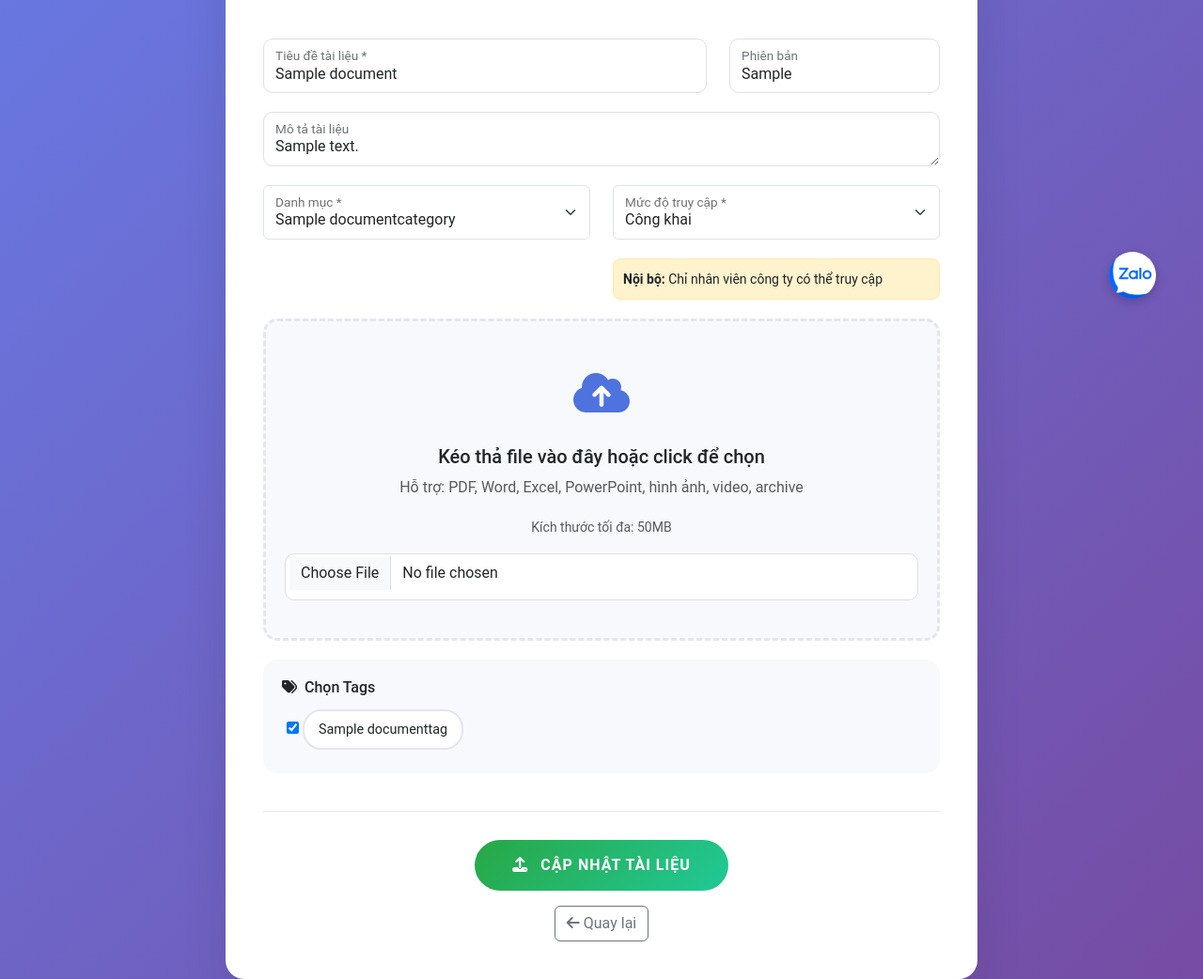
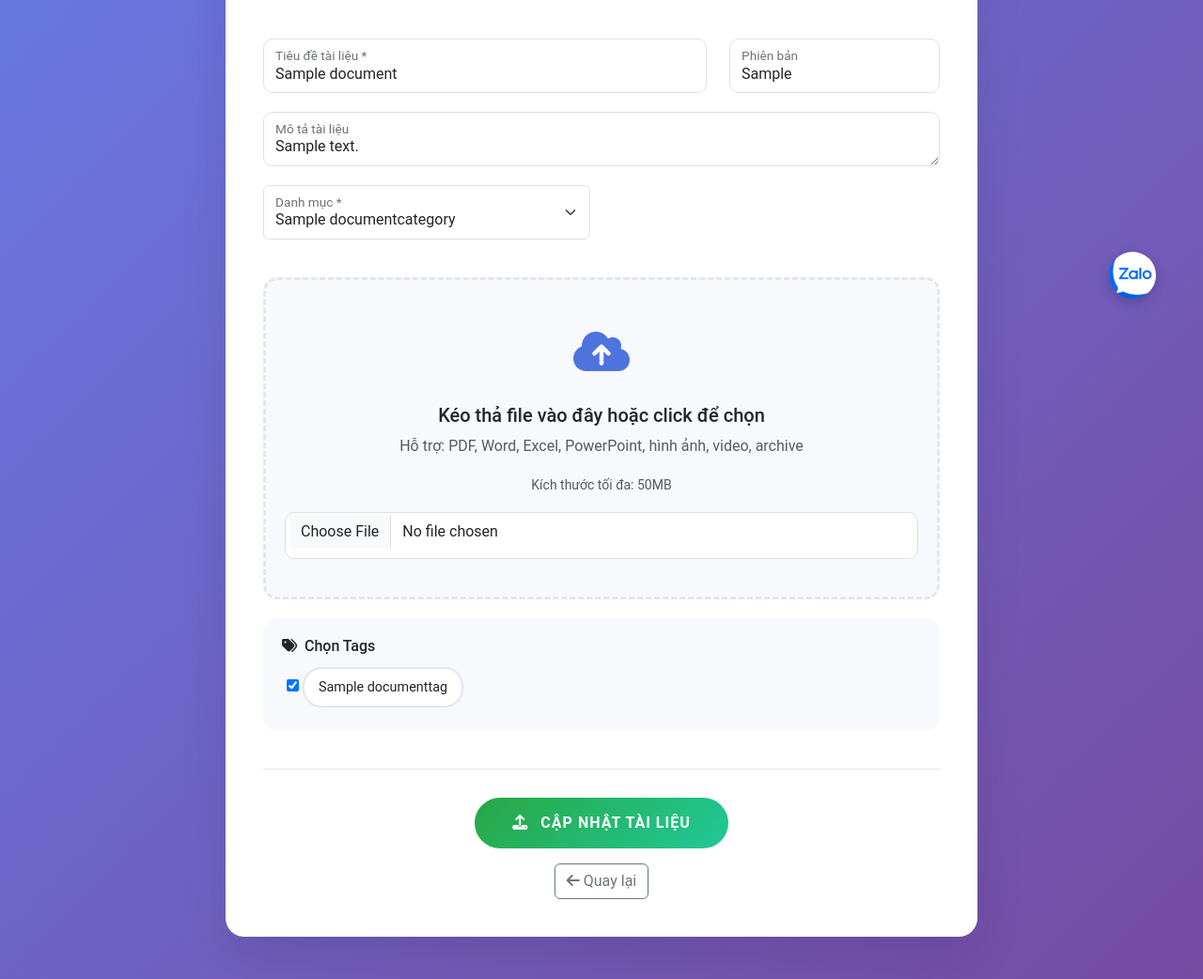
Before and after one commit to phihung13/Hitech-NDT-Website, a Django app: a page that uses site_hitech/templates/documents/document_upload.html in a window 1280 px wide. Shown: the part 402-1444 px from the top of the page at 94% size. Run offline with Django 5.2, Linux system fonts and the light colour scheme; a user stored in the database is signed in; tables that the repository leaves empty hold one stand-in row (values such as "Sample post"); grey boxes marked "Sample" are stand-in pictures; some libraries are stand-ins or nearby versions.

Commit message:
Refactor: Bỏ trường mức độ truy cập khi upload tài liệu, tất cả tài liệu đều là nội bộ

```diff
--- a/site_hitech/api/forms.py
+++ b/site_hitech/api/forms.py
@@ -479,8 +479,7 @@ class DocumentForm(forms.ModelForm):
     class Meta:
         model = Document
         fields = [
-            'title', 'category', 'description', 'file',
-            'access_level', 'allowed_roles', 'tags', 'version'
+            'title', 'category', 'description', 'file', 'tags', 'version'
         ]
         widgets = {
             'title': forms.TextInput(attrs={
@@ -493,11 +492,6 @@ class DocumentForm(forms.ModelForm):
                 'placeholder': 'Mô tả tài liệu...'
             }),
             'category': forms.Select(attrs={'class': 'form-select'}),
-            'access_level': forms.Select(attrs={'class': 'form-select'}),
-            'allowed_roles': forms.TextInput(attrs={
-                'class': 'form-control',
-                'placeholder': 'admin,manager,staff (phân cách bằng dấu phẩy)'
-            }),
             'file': forms.FileInput(attrs={
                 'class': 'form-control',
                 'accept': '.pdf,.doc,.docx,.xls,.xlsx,.ppt,.pptx,.txt,.jpg,.jpeg,.png,.zip,.rar'
@@ -550,6 +544,10 @@ class DocumentForm(forms.ModelForm):
                 new_num = 1
 
             document.document_code = f"{category_code}-{new_num:03d}"
+
+        # Đặt access_level mặc định là 'internal' (nội bộ)
+        document.access_level = 'internal'
+        document.allowed_roles = ''
 
         if commit:
             document.save()
--- a/site_hitech/api/urls.py
+++ b/site_hitech/api/urls.py
@@ -90,9 +90,9 @@ urlpatterns = [
     path('dashboard/attendance/', views.attendance_management, name='attendance_management'),
     path('dashboard/equipment/', views.equipment_management, name='equipment_management'),
     path('dashboard/documents/', views.documents_management, name='documents_management'),
+    path('documents/upload/', views.document_upload, name='document_upload'),
     path('documents/<slug:slug>/', views.document_detail, name='document_detail'),
     path('documents/<slug:slug>/download/', views.document_download, name='document_download'),
-    path('documents/upload/', views.document_upload, name='document_upload'),
     path('documents/<slug:slug>/edit/', views.document_edit, name='document_edit'),
     path('documents/<slug:slug>/delete/', views.document_delete, name='document_delete'),
     path('manage/categories/', views.manage_categories, name='manage_categories'),
--- a/site_hitech/templates/documents/document_upload.html
+++ b/site_hitech/templates/documents/document_upload.html
@@ -257,30 +257,6 @@
                             <small class="text-muted">Mã tài liệu sẽ được tự động tạo dựa trên danh mục</small>
                         </div>
                     </div>
-                    <div class="col-md-6">
-                        <div class="form-floating">
-                            {{ form.access_level }}
-                            <label for="{{ form.access_level.id_for_label }}">Mức độ truy cập *</label>
-                            {% if form.access_level.errors %}
-                                <div class="text-danger small mt-1">{{ form.access_level.errors.0 }}</div>
-                            {% endif %}
-                        </div>
-                        <div class="access-level-info" id="accessInfo">
-                            <strong>Nội bộ:</strong> Chỉ nhân viên công ty có thể truy cập
-                        </div>
-                    </div>
-                </div>
-
-                <!-- Allowed Roles (conditional) -->
-                <div class="form-floating" id="allowedRolesField" style="display: none;">
-                    {{ form.allowed_roles }}
-                    <label for="{{ form.allowed_roles.id_for_label }}">Vai trò được phép</label>
-                    <div class="form-help-text">
-                        Để trống để cho phép tất cả vai trò. Phân cách bằng dấu phẩy: admin,manager,staff
-                    </div>
-                    {% if form.allowed_roles.errors %}
-                        <div class="text-danger small mt-1">{{ form.allowed_roles.errors.0 }}</div>
-                    {% endif %}
                 </div>
 
                 <!-- File Upload Area -->
@@ -426,44 +402,6 @@ $(document).ready(function() {
         uploadArea.show();
     };
 
-    // Access level info
-    const accessLevel = $('#{{ form.access_level.id_for_label }}');
-    const accessInfo = $('#accessInfo');
-    const allowedRolesField = $('#allowedRolesField');
-
-    accessLevel.on('change', function() {
-        const level = $(this).val();
-        let info = '';
-        let showRoles = false;
-
-        switch(level) {
-            case 'public':
-                info = '<strong>Công khai:</strong> Tất cả mọi người có thể truy cập';
-                break;
-            case 'internal':
-                info = '<strong>Nội bộ:</strong> Chỉ nhân viên công ty có thể truy cập';
-                break;
-            case 'restricted':
-                info = '<strong>Hạn chế:</strong> Chỉ Manager và Admin có thể truy cập';
-                showRoles = true;
-                break;
-            case 'confidential':
-                info = '<strong>Bí mật:</strong> Chỉ Admin có thể truy cập';
-                showRoles = true;
-                break;
-        }
-
-        accessInfo.html(info);
-        if (showRoles) {
-            allowedRolesField.show();
-        } else {
-            allowedRolesField.hide();
-        }
-    });
-
-    // Trigger on page load
-    accessLevel.trigger('change');
-
     // Category preview
     const categorySelect = $('#{{ form.category.id_for_label }}');
     const categoryPreview = $('#categoryPreview');
```
